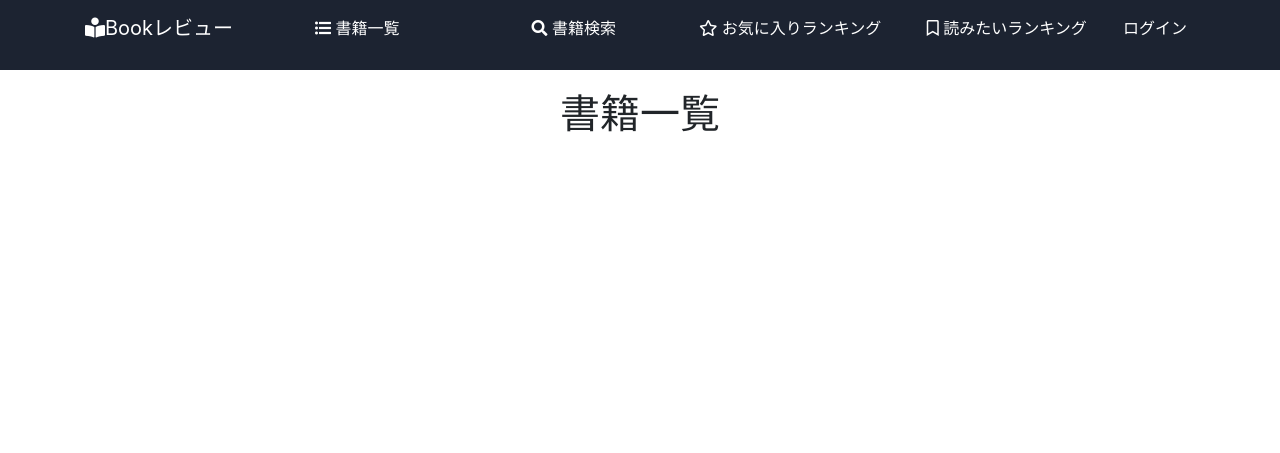
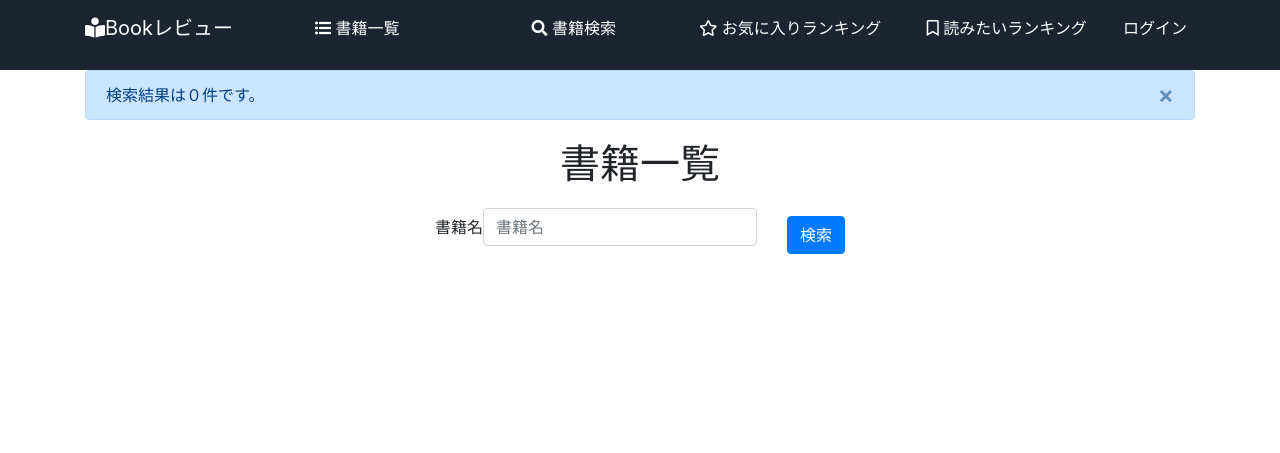
Before and after one commit to yuna1001/book-review, a Django app: page /list/ in a window 1280 px wide. Shown: the top 453 px of the page. Run offline with Django 3.2, Linux system fonts and the light colour scheme; data that the repository does not hold is empty; some libraries are stand-ins or nearby versions.

Commit message:
[add] 書籍一覧表示に検索機能を追加

```diff
--- a/book/forms.py
+++ b/book/forms.py
@@ -7,7 +7,7 @@ class BookSearchForm(forms.Form):
     """
     書籍の検索を行うフォームクラス
     """
-    book_name = forms.CharField(label='書籍名', required=True, max_length=50)
+    search_word = forms.CharField(label='書籍名', required=True, max_length=50)
 
 
 class CommentCreateForm(forms.ModelForm):
--- a/book/views.py
+++ b/book/views.py
@@ -4,10 +4,10 @@ import os
 from django.conf import settings
 from django.contrib.auth.mixins import LoginRequiredMixin, UserPassesTestMixin
 from django.contrib import messages
+from django.db.models import Q
 from django.http import HttpResponseRedirect
 from django.shortcuts import get_object_or_404
 from django.shortcuts import render, redirect, reverse
-from django.urls import resolve
 from django.views import generic
 
 
@@ -82,8 +82,8 @@ class BookSearchView(generic.View):
         if not form.is_valid():
             return render(request, self.template_name, {'form': form})
 
-        book_name = form.cleaned_data['book_name']
-        self.param['title'] = book_name
+        search_word = form.cleaned_data['search_word']
+        self.param['title'] = search_word
 
         response = requests.get(self.endpoint_url, self.param)
         response_json = json.loads(response.text)
@@ -294,11 +294,34 @@ class BookListView(generic.ListView):
     """
     model = Book
 
+    def get_queryset(self):
+        """
+        検索キーワードに該当する書籍データを返す
+        """
+
+        queryset = super().get_queryset()
+
+        search_word = self.request.GET.get('search_word')
+
+        if search_word:
+            queryset = queryset.filter(
+                Q(title__icontains=search_word) | Q(description__icontains=search_word)
+            )
+
+        if not queryset:
+            message = '検索結果は０件です。'
+            messages.info(self.request, message)
+
+        return queryset
+
     def get_context_data(self, **kwargs):
         """
         ユーザのお気に入り・読みたいのデータをcontextに追加
         """
         context = super(BookListView, self).get_context_data(**kwargs)
+
+        form = BookSearchForm(self.request.GET)
+        context['form'] = form
 
         # ログインユーザの場合は、
         # お気に入り登録済み書籍・読みたい登録済み書籍の変数をcontextに追加
--- a/templates/book/book_list.html
+++ b/templates/book/book_list.html
@@ -8,6 +8,17 @@
 
 {% block content %}
 <h1 class="page-top-title">書籍一覧</h1>
+<div class="row justify-content-center">
+    <form method="GET" class="form-inline">
+        <div class="col-auto">
+            {% csrf_token %}
+            {% bootstrap_form form layout='inline' size='large' %}
+        </div>
+        <div class="col-auto">
+            <button type="submit" class="btn btn-primary">検索</button>
+        </div>
+    </form>
+</div>
 <div class="row search-result">
     {% for book in book_list %}
     <div class="col-xs-12 col-sm-6 col-md-4 col-lg-3">
```
Also changed, not shown: book/tests/test_views.py (+37 -8 lines).
